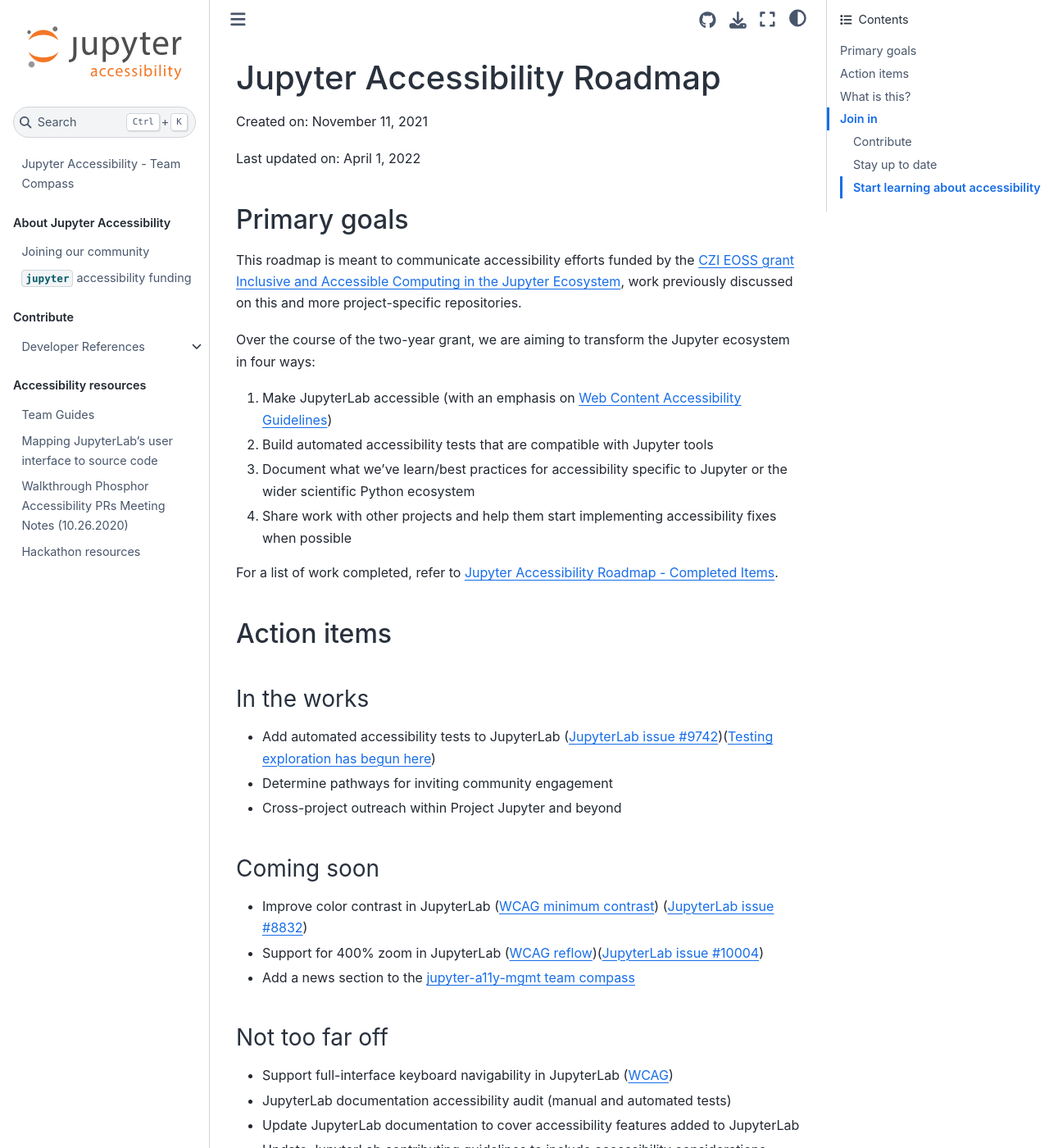
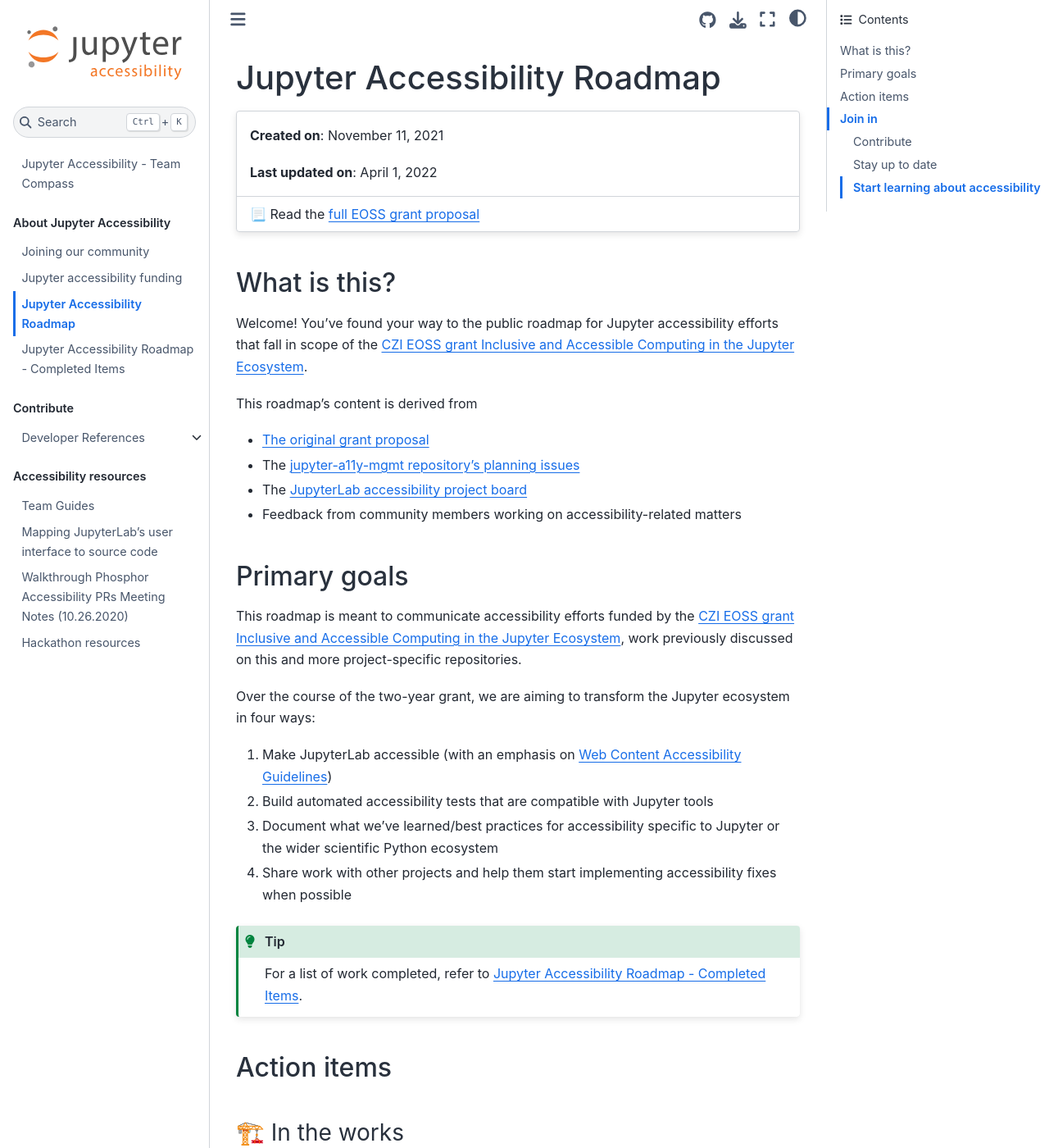
Before and after one commit to jupyter/accessibility, a Jupyter Book: the page built from docs/funding/czi-grant-roadmap.md, in a window 1280 px wide and 1400 px high. Shown: the whole window at 82% size. Built offline with Jupyter Book 1.0.4 settings and Sphinx 7.4.7 and the Sphinx Book theme 1.1.4, drawn with Linux system fonts in a browser that asks for light colours; pages that are not in the unit, such as notebooks, are missing from menus; some of the changed text lies outside the part shown.

Commit message:
:memo: Update docs

````diff
--- a/docs/_toc.yml
+++ b/docs/_toc.yml
@@ -7,8 +7,10 @@
   - caption: About Jupyter Accessibility
     chapters:
       - file: community/README.md
+      - file: statement.md
       - file: funding/README.md
-      - file: statement.md
+      - file: funding/czi-grant-roadmap.md
+      - file: funding/czi-grant-completed.md
   - caption: Contribute
     chapters:
       - file: developer/README.md
--- a/docs/funding/README.md
+++ b/docs/funding/README.md
@@ -1,11 +1,14 @@
-# `jupyter` accessibility funding
+# Jupyter accessibility funding
 
 ## Want to collaborate on a proposal?
 
-Sustained funding is critical to maintaining Jupyter's accessibility. Please contact us on GitHub if you want to explore funding in Project Jupyter.
+```{note}
+Sustained funding is critical to maintaining Jupyter's accessibility.
+Please [contact us on GitHub](https://github.com/jupyter/accessibility/) if you want to explore funding in Project Jupyter.
+```
 
 ## Past proposals
 
 - CZI EOSS Cycle 4 (started 2021 - ongoing)
   - [Submitted proposal](https://github.com/jupyter/accessibility/blob/1e048c086782cb10848292c4befbe09019853f96/docs/funding/Inclusive_and_Accessible_Scientific_Computing_in_Jupyter_Ecosystem_SUBMITTED_PROPOSAL.pdf)
-  - [Roadmap](./czi-grant-roadmap.md)
+  - [CZI-accessibility grant Roadmap](./czi-grant-roadmap.md)
--- a/docs/funding/czi-grant-roadmap.md
+++ b/docs/funding/czi-grant-roadmap.md
@@ -1,37 +1,54 @@
 # Jupyter Accessibility Roadmap
 
-Created on: November 11, 2021
+```{card}
+**Created on**: November 11, 2021
++++
+**Last updated on**: April 1, 2022
++++
+📃 Read the [full EOSS grant proposal][Jupyter - CZI proposal submitted]
+```
 
-Last updated on: April 1, 2022
+## What is this?
+
+Welcome! You've found your way to the public roadmap for Jupyter accessibility efforts that fall in scope of the [CZI EOSS grant Inclusive and Accessible Computing in the Jupyter Ecosystem][Jupyter - CZI proposal submitted].
+
+This roadmap's content is derived from
+
+- [The original grant proposal][Jupyter - CZI proposal submitted]
+- The [jupyter-a11y-mgmt repository's planning issues](https://github.com/orgs/Quansight-Labs/projects/5/views/1)
+- The [JupyterLab accessibility project board](https://github.com/orgs/Quansight-Labs/projects/5/views/1)
+- Feedback from community members working on accessibility-related matters
 
 ## Primary goals
 
-This roadmap is meant to communicate accessibility efforts funded by the [CZI EOSS grant Inclusive and Accessible Computing in the Jupyter Ecosystem](https://chanzuckerberg.com/eoss/proposals/inclusive-and-accessible-scientific-computing-in-the-jupyter-ecosystem/), work previously discussed on this and more project-specific repositories.
+This roadmap is meant to communicate accessibility efforts funded by the [CZI EOSS grant Inclusive and Accessible Computing in the Jupyter Ecosystem][Jupyter - CZI proposal submitted], work previously discussed on this and more project-specific repositories.
 
 Over the course of the two-year grant, we are aiming to transform the Jupyter ecosystem in four ways:
 
 1. Make JupyterLab accessible (with an emphasis on [Web Content Accessibility Guidelines](https://en.wikipedia.org/wiki/Web_Content_Accessibility_Guidelines))
 2. Build automated accessibility tests that are compatible with Jupyter tools
-3. Document what we've learn/best practices for accessibility specific to Jupyter or the wider scientific Python ecosystem
+3. Document what we've learned/best practices for accessibility specific to Jupyter or the wider scientific Python ecosystem
 4. Share work with other projects and help them start implementing accessibility fixes when possible
 
+```{tip}
 For a list of work completed, refer to [Jupyter Accessibility Roadmap - Completed Items](czi-grant-completed.md).
+```
 
 ## Action items
 
-### In the works
+### 🏗️ In the works
 
 - Add automated accessibility tests to JupyterLab ([JupyterLab issue #9742](https://github.com/jupyterlab/jupyterlab/issues/9742))([Testing exploration has begun here](https://github.com/jupyter/accessibility/pull/74))
 - Determine pathways for inviting community engagement
 - Cross-project outreach within Project Jupyter and beyond
 
-### Coming soon
+### 🏃🏼‍♀️ Coming soon
 
 - Improve color contrast in JupyterLab ([WCAG minimum contrast](https://www.w3.org/TR/WCAG21/#contrast-minimum)) ([JupyterLab issue #8832](https://github.com/jupyterlab/jupyterlab/issues/8832))
 - Support for 400% zoom in JupyterLab ([WCAG reflow](https://www.w3.org/TR/WCAG21/#reflow))([JupyterLab issue #10004](https://github.com/jupyterlab/jupyterlab/issues/10004))
 - Add a news section to the [jupyter-a11y-mgmt team compass](https://quansight-labs.github.io/jupyter-a11y-mgmt/readme.html)
 
-### Not too far off
+### 📫 Not too far off
 
 - Support full-interface keyboard navigability in JupyterLab ([WCAG](https://www.w3.org/TR/WCAG21/#keyboard-accessible))
 - JupyterLab documentation accessibility audit (manual and automated tests)
@@ -72,3 +79,6 @@
 ### Start learning about accessibility
 
 🚧 Coming soon!
+
+<!-- links -->
+[Jupyter - CZI proposal submitted]: https://chanzuckerberg.com/eoss/proposals/inclusive-and-accessible-scientific-computing-in-the-jupyter-ecosystem/
````
Also changed, not shown: other parts of docs/funding/czi-grant-roadmap.md (+2 -12 lines), docs/funding/czi-grant-completed.md (+7 -3 lines).
